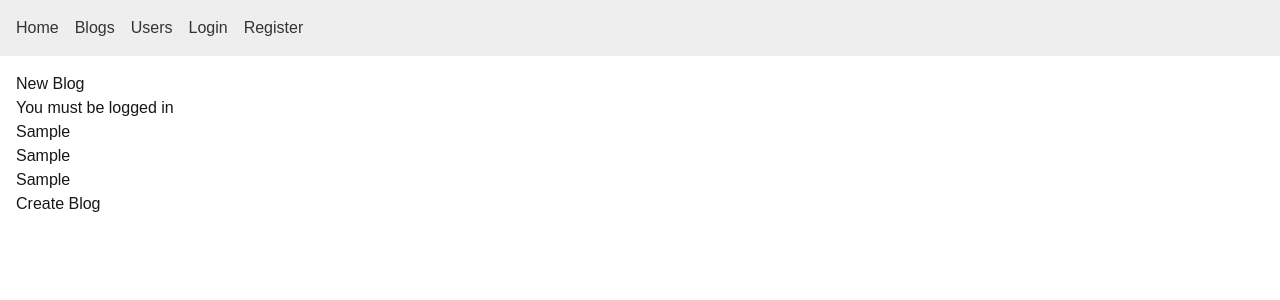
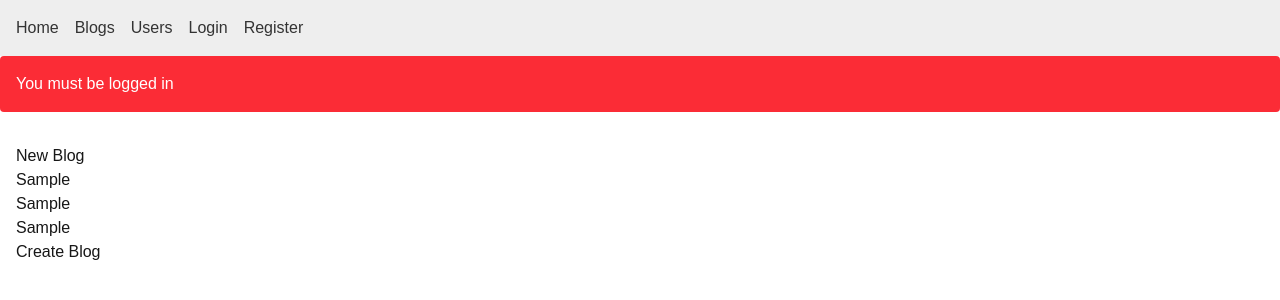
Before and after one commit to nicolasdev97/fullstack-open-6, a Next.js app in the folder part14/blogapp-nextjs/: page /blogs/new in a window 1280 px wide. Both pictures are taken after typing "Sample", "Sample", "Sample" into the empty fields and a click on the button "Create Blog". Shown: the top 300 px of the page. Built offline with nearby package versions, Linux system fonts and the light colour scheme; no server answers.

Commit message:
Exercise 14.16.

```diff
--- a/part14/blogapp-nextjs/app/blogs/new/actions.ts
+++ b/part14/blogapp-nextjs/app/blogs/new/actions.ts
@@ -75,5 +75,5 @@ export async function createBlog(
     userId: Number(session.user.id),
   });
 
-  redirect("/blogs");
+  redirect("/blogs?success=created");
 }
--- a/part14/blogapp-nextjs/app/blogs/new/page.tsx
+++ b/part14/blogapp-nextjs/app/blogs/new/page.tsx
@@ -1,8 +1,10 @@
 "use client";
 
-import { useActionState } from "react";
+import { useActionState, useEffect } from "react";
 
 import { createBlog, FormState } from "./actions";
+
+import { useNotification } from "@/components/NotificationContext";
 
 const initialState: FormState = {
   errors: [],
@@ -17,17 +19,17 @@ const initialState: FormState = {
 export default function NewBlogPage() {
   const [state, formAction] = useActionState(createBlog, initialState);
 
+  const { showNotification } = useNotification();
+
+  useEffect(() => {
+    if (state.errors.length > 0) {
+      showNotification(state.errors[0], "error");
+    }
+  }, [state.errors, showNotification]);
+
   return (
     <div>
       <h1>New Blog</h1>
-
-      {state.errors.length > 0 && (
-        <ul>
-          {state.errors.map((error) => (
-            <li key={error}>{error}</li>
-          ))}
-        </ul>
-      )}
 
       <form action={formAction}>
         <div>
--- a/part14/blogapp-nextjs/app/blogs/page.tsx
+++ b/part14/blogapp-nextjs/app/blogs/page.tsx
@@ -1,14 +1,18 @@
 import Link from "next/link";
+
 import { getBlogs } from "@/lib/blogs";
+
+import BlogsSuccessNotification from "@/components/BlogsSuccessNotification";
 
 type BlogsPageProps = {
   searchParams: Promise<{
     filter?: string;
+    success?: string;
   }>;
 };
 
 export default async function BlogsPage({ searchParams }: BlogsPageProps) {
-  const { filter = "" } = await searchParams;
+  const { filter = "", success } = await searchParams;
 
   const filteredBlogs = await getBlogs(filter);
 
@@ -16,6 +20,8 @@ export default async function BlogsPage({ searchParams }: BlogsPageProps) {
 
   return (
     <div>
+      <BlogsSuccessNotification success={success} />
+
       <div
         style={{
           display: "flex",
--- a/part14/blogapp-nextjs/app/layout.tsx
+++ b/part14/blogapp-nextjs/app/layout.tsx
@@ -3,6 +3,8 @@ import "./globals.css";
 import Link from "next/link";
 import { auth } from "@/auth";
 import LogoutButton from "@/components/LogoutButton";
+import Notification from "@/components/Notification";
+import { NotificationProvider } from "@/components/NotificationContext";
 
 export const metadata: Metadata = {
   title: "Blog App",
@@ -18,6 +20,7 @@ export default async function RootLayout({
   return (
     <html lang="en">
       <body>
+        <NotificationProvider>
           <nav
             style={{
               display: "flex",
@@ -31,7 +34,9 @@ export default async function RootLayout({
             <Link href="/blogs">Blogs</Link>
             <Link href="/users">Users</Link>
             {session?.user ? (
-            <div style={{ display: "flex", gap: "1rem", alignItems: "center" }}>
+              <div
+                style={{ display: "flex", gap: "1rem", alignItems: "center" }}
+              >
                 <div>Logged in as {session.user.name}</div>
                 <div>
                   <LogoutButton />
@@ -45,7 +50,10 @@ export default async function RootLayout({
             )}
           </nav>
 
+          <Notification />
+
           <main style={{ padding: "1rem" }}>{children}</main>
+        </NotificationProvider>
       </body>
     </html>
   );
--- /dev/null
+++ b/part14/blogapp-nextjs/components/BlogsSuccessNotification.tsx
@@ -0,0 +1,21 @@
+"use client";
+
+import { useEffect } from "react";
+
+import { useNotification } from "./NotificationContext";
+
+export default function BlogsSuccessNotification({
+  success,
+}: {
+  success?: string;
+}) {
+  const { showNotification } = useNotification();
+
+  useEffect(() => {
+    if (success === "created") {
+      showNotification("Blog created successfully!", "success");
+    }
+  }, [success, showNotification]);
+
+  return null;
+}
--- /dev/null
+++ b/part14/blogapp-nextjs/components/Notification.tsx
@@ -0,0 +1,21 @@
+"use client";
+
+import { useNotification } from "./NotificationContext";
+
+export default function Notification() {
+  const { message, type } = useNotification();
+
+  if (!message) {
+    return null;
+  }
+
+  return (
+    <div
+      className={`p-4 rounded mb-4 text-white ${
+        type === "success" ? "bg-green-500" : "bg-red-500"
+      }`}
+    >
+      {message}
+    </div>
+  );
+}
--- /dev/null
+++ b/part14/blogapp-nextjs/components/NotificationContext.tsx
@@ -0,0 +1,76 @@
+"use client";
+
+import {
+  createContext,
+  useContext,
+  useState,
+  useRef,
+  useCallback,
+} from "react";
+
+type NotificationType = "success" | "error" | null;
+
+type NotificationContextType = {
+  message: string;
+
+  type: NotificationType;
+
+  showNotification: (message: string, type: NotificationType) => void;
+};
+
+const NotificationContext = createContext<NotificationContextType | undefined>(
+  undefined,
+);
+
+export function NotificationProvider({
+  children,
+}: {
+  children: React.ReactNode;
+}) {
+  const [message, setMessage] = useState("");
+
+  const [type, setType] = useState<NotificationType>(null);
+
+  const timeoutRef = useRef<NodeJS.Timeout | null>(null);
+
+  const showNotification = useCallback(
+    (message: string, type: NotificationType) => {
+      if (timeoutRef.current) {
+        clearTimeout(timeoutRef.current);
+      }
+
+      setMessage(message);
+
+      setType(type);
+
+      timeoutRef.current = setTimeout(() => {
+        setMessage("");
+
+        setType(null);
+      }, 3000);
+    },
+    [],
+  );
+
+  return (
+    <NotificationContext.Provider
+      value={{
+        message,
+        type,
+        showNotification,
+      }}
+    >
+      {children}
+    </NotificationContext.Provider>
+  );
+}
+
+export function useNotification() {
+  const context = useContext(NotificationContext);
+
+  if (!context) {
+    throw new Error("useNotification must be used inside NotificationProvider");
+  }
+
+  return context;
+}
```
Lines whose indentation alone changed are shown as unchanged.
